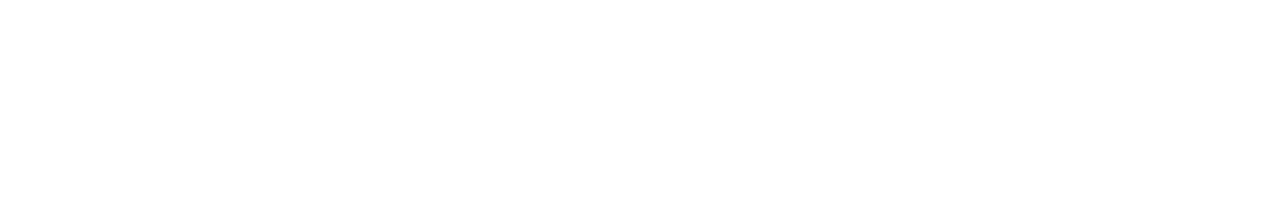
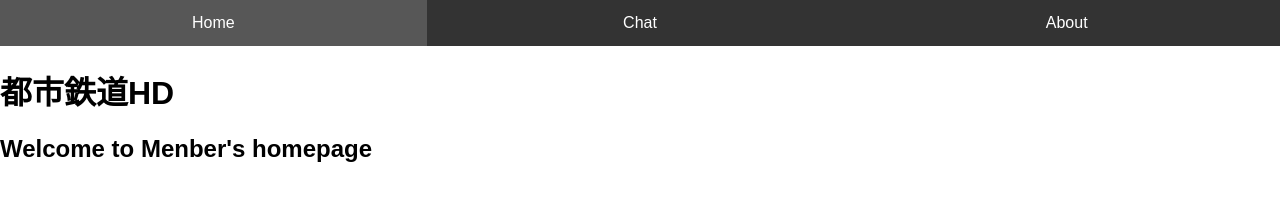
Before and after one commit to sakadayo/sakadayo.github.io, a plain HTML site: page homepage.html in a window 1280 px wide. Drawn offline with Linux system fonts and the light colour scheme.

Commit message:
Update homepage.html

```diff
--- a/homepage.html
+++ b/homepage.html
@@ -4,8 +4,45 @@
     <meta charset="UTF-8">
     <title>Sakadayo's HomePage</title>
     <meta name="viewport" content="width=device-width, initial-scale=1.0">
-
+     <style>
+    body {
+      margin: 0;
+      font-family: Arial, sans-serif;
+    }
+    nav {
+      background-color: #333;
+      overflow: hidden;
+    }
+    nav ul {
+      list-style-type: none;
+      margin: 0;
+      padding: 0;
+      display: flex;
+    }
+    nav ul li {
+      flex: 1;
+    }
+    nav ul li a {
+      display: block;
+      color: white;
+      text-align: center;
+      padding: 14px 20px;
+      text-decoration: none;
+    }
+    nav ul li a:hover {
+      background-color: #575757;
+    }
+  </style>
   </head>
   <body>
+    <nav>
+      <ul>
+        <li><a href="homepage.html">Home</a></li>
+        <li><a href="community.html">Chat</a></li>
+        <li><a href="about.html">About</a></li>
+      </ul>
+    </nav>
+    <h1>都市鉄道HD</h1>
+    <h2>Welcome to Menber's homepage</h2>
   </body>
 </html>
```
